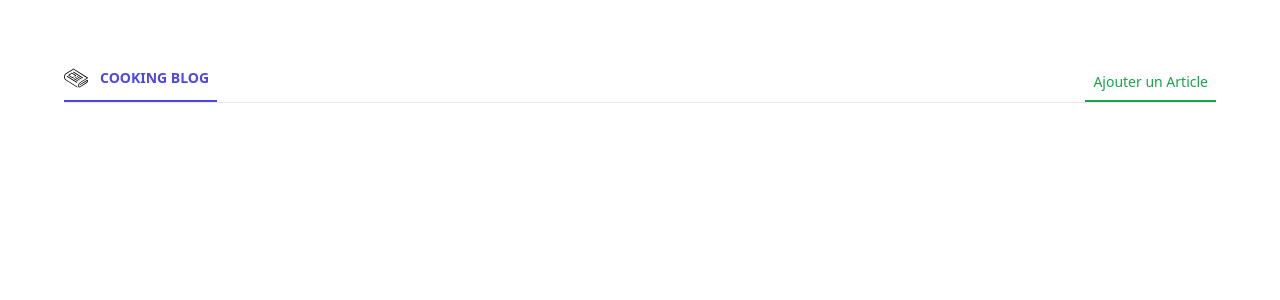
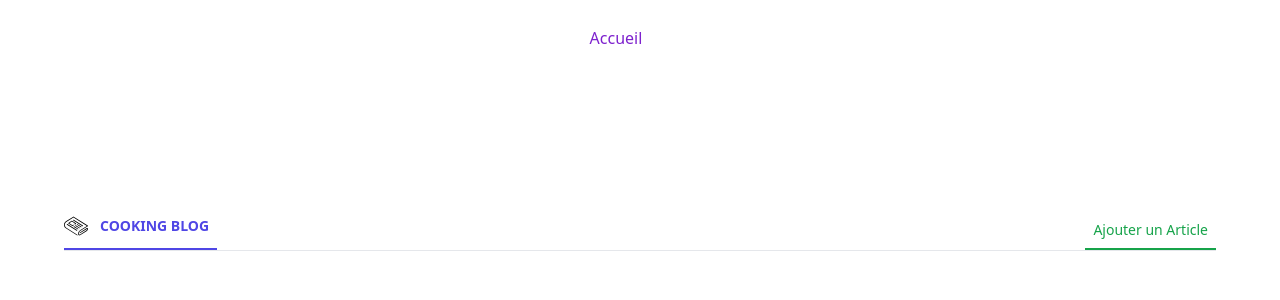
Before and after one commit to imalet/Bien-Immobilier, a Laravel app: page / in a window 1280 px wide. Shown: the top 300 px of the page. Run offline with Laravel 10, Linux system fonts and the light colour scheme; data that the repository does not hold is empty; some libraries are stand-ins or nearby versions.

Commit message:
Ajout de la Navbar

```diff
--- a/resources/views/articles/addComment.blade.php
+++ b/resources/views/articles/addComment.blade.php
@@ -10,6 +10,8 @@
 </head>
 
 <body>
+
+    @include('components.navbar')
 
     <div class="sm:mx-auto sm:w-full my-14">
         <h2 class="mt-6 text-center text-3xl leading-9 font-extrabold text-gray-900">
--- a/resources/views/articles/create.blade.php
+++ b/resources/views/articles/create.blade.php
@@ -10,6 +10,9 @@
 </head>
 
 <body>
+
+    @include('components.navbar')
+
 
     <form action="{{route('enregistre')}}" method="post" enctype="multipart/form-data">
         @csrf
--- a/resources/views/articles/edit.blade.php
+++ b/resources/views/articles/edit.blade.php
@@ -10,6 +10,7 @@
 </head>
 <body>
 
+    @include('components.navbar')
 
     <form action="{{route('update',['id'=>$article->id])}}" method="post" enctype="multipart/form-data">
         @csrf
--- a/resources/views/articles/index.blade.php
+++ b/resources/views/articles/index.blade.php
@@ -12,22 +12,8 @@
 </head>
 
 <body>
-  {{-- <h1>Liste des articles.</h1> --}}
-  {{-- <div class="row d-flex justify-content-between p-5">
-    @foreach($articles as $article )
-    <div class="card " style="width: 18rem;">
-      <img class="card-img-top mt-2" src="{{asset($article->photo)}}" alt="Card image cap">
-      <div class="card-body">
-        <h5 class="card-title">{{$article->nom}}</h5>
-        <p class="card-text">Categorie: {{$article->categorie}}</p>
-        <p class="card-text">Statut: {{$article->status}}</p>
-        <a href="{{route('detail',['id'=>$article->id])}}" class="btn btn-primary">Voir plus</a>
-      </div>
-    </div>
-    @endforeach
-  </div> --}}
+  @include('components.navbar')
 
-  {{-- ooo --}}
 
   <div class="max-w-screen-xl mx-auto p-5 sm:p-10 md:p-16">
 
--- a/resources/views/articles/show.blade.php
+++ b/resources/views/articles/show.blade.php
@@ -10,6 +10,9 @@
 </head>
 
 <body>
+
+    @include('components.navbar')
+
 
     <div class="sm:mx-auto sm:w-full my-14">
         <h2 class="mt-6 text-center text-3xl leading-9 font-extrabold text-gray-900">
--- a/resources/views/articles/updateComment.blade.php
+++ b/resources/views/articles/updateComment.blade.php
@@ -10,6 +10,8 @@
 </head>
 
 <body>
+
+    @include('components.navbar')
 
     <div class="sm:mx-auto sm:w-full my-14">
         <h2 class="mt-6 text-center text-3xl leading-9 font-extrabold text-gray-900">
--- /dev/null
+++ b/resources/views/components/navbar.blade.php
@@ -0,0 +1,62 @@
+<nav class="bg-white border-gray-200 py-2.5 mb-11">
+    <div class="flex flex-wrap items-center justify-center mt-4 mb-11 max-w-screen-xl px-4 mx-auto">
+        {{-- <a href="#" class="flex items-center">
+            <img src="https://www.svgrepo.com/show/499962/music.svg" class="h-6 mr-3 sm:h-9" alt="Landwind Logo">
+            <span class="self-center text-xl font-semibold whitespace-nowrap dark:text-white">Landwind</span>
+        </a> --}}
+        <div class="flex items-center lg:order-2">
+            <div class="hidden mt-2 mr-4 sm:inline-block">
+                <span></span>
+            </div>
+
+            {{-- <a href="https://themesberg.com/product/tailwind-css/landing-page"
+                class="text-white bg-purple-700 hover:bg-purple-800 focus:ring-4 focus:ring-purple-300 font-medium rounded-lg text-sm px-4 lg:px-5 py-2 lg:py-2.5 sm:mr-2 lg:mr-0 dark:bg-purple-600 dark:hover:bg-purple-700 focus:outline-none dark:focus:ring-purple-800">Download</a> --}}
+            <button data-collapse-toggle="mobile-menu-2" type="button"
+				class="inline-flex items-center p-2 ml-1 text-sm text-gray-500 rounded-lg lg:hidden hover:bg-gray-100 focus:outline-none focus:ring-2 focus:ring-gray-200 dark:text-gray-400 dark:hover:bg-gray-700 dark:focus:ring-gray-600"
+				aria-controls="mobile-menu-2" aria-expanded="true">
+				<span class="sr-only">Open main menu</span>
+				<svg class="w-6 h-6" fill="currentColor" viewBox="0 0 20 20" xmlns="http://www.w3.org/2000/svg">
+					<path fill-rule="evenodd"
+						d="M3 5a1 1 0 011-1h12a1 1 0 110 2H4a1 1 0 01-1-1zM3 10a1 1 0 011-1h12a1 1 0 110 2H4a1 1 0 01-1-1zM3 15a1 1 0 011-1h12a1 1 0 110 2H4a1 1 0 01-1-1z"
+						clip-rule="evenodd"></path>
+				</svg>
+				<svg class="hidden w-6 h-6" fill="currentColor" viewBox="0 0 20 20" xmlns="http://www.w3.org/2000/svg">
+					<path fill-rule="evenodd"
+						d="M4.293 4.293a1 1 0 011.414 0L10 8.586l4.293-4.293a1 1 0 111.414 1.414L11.414 10l4.293 4.293a1 1 0 01-1.414 1.414L10 11.414l-4.293 4.293a1 1 0 01-1.414-1.414L8.586 10 4.293 5.707a1 1 0 010-1.414z"
+						clip-rule="evenodd"></path>
+				</svg>
+			</button>
+        </div>
+        <div class="items-center justify-between w-full lg:flex lg:w-auto lg:order-1" id="mobile-menu-2">
+            <ul class="flex flex-col mt-4 font-medium lg:flex-row lg:space-x-8 lg:mt-0">
+                <li>
+                    <a href="/"
+                        class="block py-2 pl-3 pr-4 text-white bg-purple-700 rounded lg:bg-transparent lg:text-purple-700 lg:p-0 dark:text-white"
+                        aria-current="page">Accueil</a>
+                </li>
+                <li>
+                    <a href="#"
+                        class="block py-2 pl-3 pr-4 text-gray-700 border-b border-gray-100 hover:bg-gray-50 lg:hover:bg-transparent lg:border-0 lg:hover:text-purple-700 lg:p-0 dark:text-gray-400 lg:dark:hover:text-white dark:hover:bg-gray-700 dark:hover:text-white lg:dark:hover:bg-transparent dark:border-gray-700"></a>
+                </li>
+                {{-- <li>
+                    <a href="#"
+                        class="block py-2 pl-3 pr-4 text-gray-700 border-b border-gray-100 hover:bg-gray-50 lg:hover:bg-transparent lg:border-0 lg:hover:text-purple-700 lg:p-0 dark:text-gray-400 lg:dark:hover:text-white dark:hover:bg-gray-700 dark:hover:text-white lg:dark:hover:bg-transparent dark:border-gray-700">Marketplace</a>
+                </li>
+                <li>
+                    <a href="#"
+                        class="block py-2 pl-3 pr-4 text-gray-700 border-b border-gray-100 hover:bg-gray-50 lg:hover:bg-transparent lg:border-0 lg:hover:text-purple-700 lg:p-0 dark:text-gray-400 lg:dark:hover:text-white dark:hover:bg-gray-700 dark:hover:text-white lg:dark:hover:bg-transparent dark:border-gray-700">Features</a>
+                </li>
+                <li>
+                    <a href="#"
+                        class="block py-2 pl-3 pr-4 text-gray-700 border-b border-gray-100 hover:bg-gray-50 lg:hover:bg-transparent lg:border-0 lg:hover:text-purple-700 lg:p-0 dark:text-gray-400 lg:dark:hover:text-white dark:hover:bg-gray-700 dark:hover:text-white lg:dark:hover:bg-transparent dark:border-gray-700">Team</a>
+                </li>
+                <li>
+                    <a href="#"
+                        class="block py-2 pl-3 pr-4 text-gray-700 border-b border-gray-100 hover:bg-gray-50 lg:hover:bg-transparent lg:border-0 lg:hover:text-purple-700 lg:p-0 dark:text-gray-400 lg:dark:hover:text-white dark:hover:bg-gray-700 dark:hover:text-white lg:dark:hover:bg-transparent dark:border-gray-700">Contact</a>
+                </li> --}}
+            </ul>
+        </div>
+    </div>
+</nav>
+
+<script src="https://unpkg.com/flowbite@1.4.1/dist/flowbite.js"></script>
```
